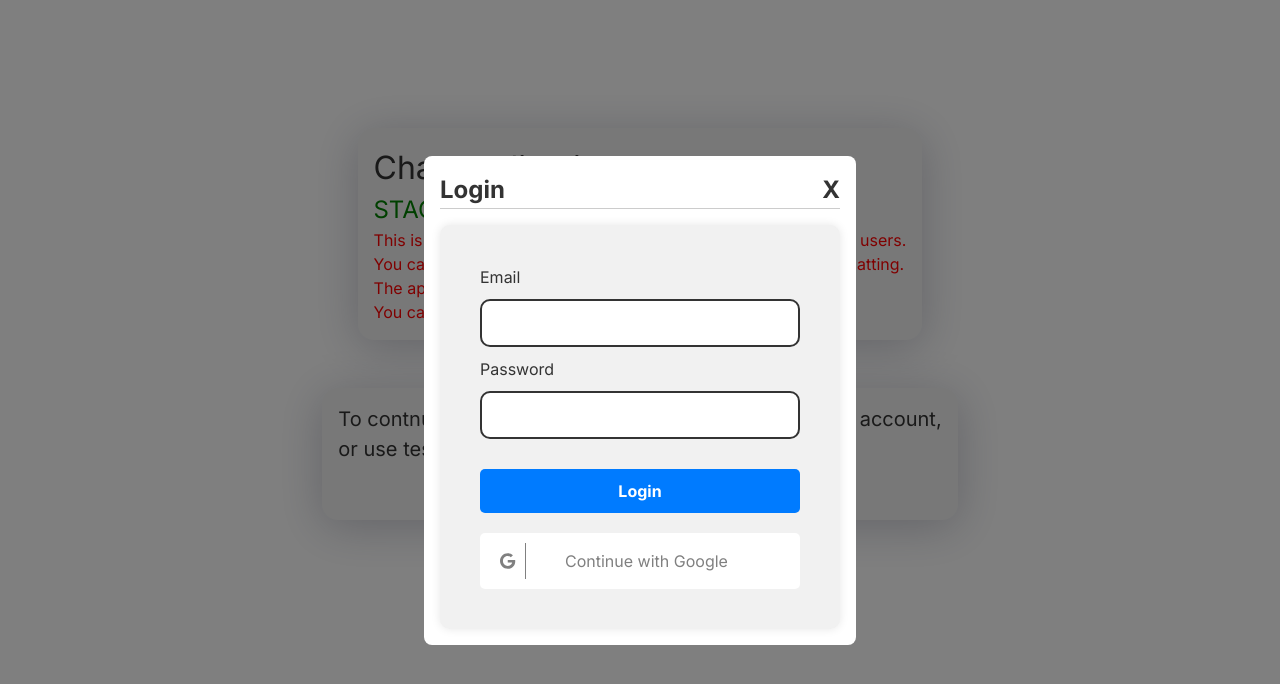
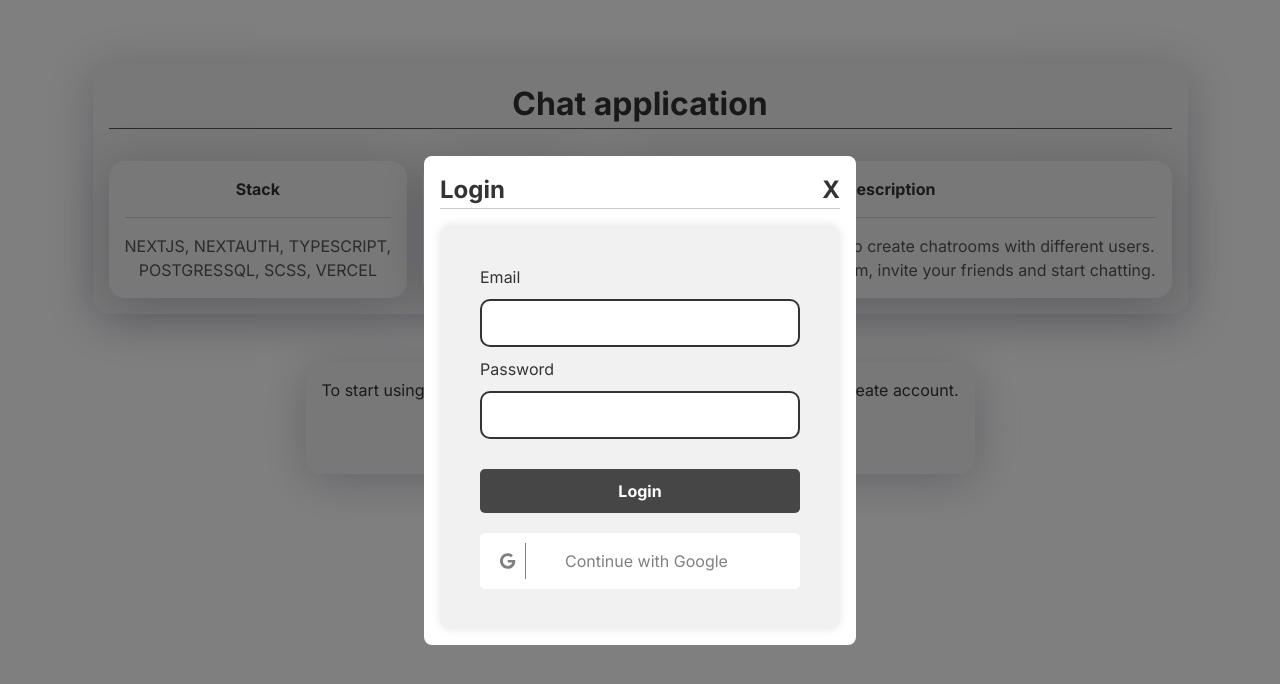
Before and after one commit to bukarinevg/chat-room, a Next.js app: page / in a window 1280 px wide. Shown: the top 684 px of the page. Built offline with nearby package versions, Linux system fonts and the light colour scheme.

Commit message:
edit main page

```diff
--- a/src/app/page.tsx
+++ b/src/app/page.tsx
@@ -4,6 +4,9 @@ import '@styles/main.scss';
 import Button from "@components/button";
 import AuthModal from "@components/auth-modal";
 import { useEffect, useState } from "react";
+import Card from "./components/card";
+import { faGithub } from "@fortawesome/free-brands-svg-icons";
+import { FontAwesomeIcon } from "@fortawesome/react-fontawesome";
 
 export default function Home() {
   const [showModal, setShowModal] = useState(false);
@@ -18,31 +21,62 @@ export default function Home() {
 
   return (
     <main className="content">
+
       <section className="chat__description block">
-        <h1 className="chat__description__header">Chat application</h1>
-        <p className="chat__description__stack"> <span>STACK</span>: NEXT, SCSS, TS, POSTGRESSQL</p>
-        <div className="chat__description__text">
-          <p>
-            This is application that allows to create chatrooms with different users.
-          </p>
-          <p>
-            You can create a new chat room, invite your friends and start chatting.
-          </p>
-          <p>
-            The application is hosted on Vercel.
-          </p>
-          <p>
-            You can find the
-            <a className="chat__description__link" href='https://github.com/bukarinevg/chat-room'> source code </a>
-            on my
-            <a className="chat__description__link" href='https://github.com/bukarinevg'>  GitHub account. </a>
-          </p>
-        </div>
+        <h1 className="chat__description__header"> Chat application</h1>
+        <article className="chat__description__cards">
+          <Card
+            title= "Stack"
+          >
+            NEXTJS, NEXTAUTH, TYPESCRIPT,<br></br>
+            POSTGRESSQL, SCSS,  VERCEL
+          </Card>
+          <Card
+            title= "Links"
+          >
+            <div className="chat__description__links">
+              <div>
+                <a className="chat__description__links__text" href='https://github.com/bukarinevg/chat-room'>
+                <FontAwesomeIcon
+                  className="chat__description__links__icon"
+                  icon={faGithub}
+                />
+                <span
+                  className="chat__description__links__text"
+                >
+                 source code
+                </span>
+                </a>
+              </div>
+              <div>
+                <a className="" href='https://github.com/bukarinevg/chat-room'>
+                <FontAwesomeIcon
+                  icon={faGithub}
+                  className="chat__description__links__icon"
+                />
+                  <span
+                    className="chat__description__links__text"
+                  >
+                  GitHub account
+                  </span>
+                </a>
+              </div>
+
+            </div>
+
+          </Card>
+          <Card
+            title= "Description"
+          >
+           This application allows users to create chatrooms with different users.<br></br>
+           You can create a new chat room, invite your friends and start chatting.
+          </Card>
+
+        </article>
       </section>
       <section className="chat__usage block" >
         <p>
-          To contnue you need to login, with google or facebook account,<br></br>
-          or use test account.
+          To start using the application, please sign in with google account, or create account.
         </p>
         <Button
           className="chat__usage__proceed"
--- a/src/styles/login-form.scss
+++ b/src/styles/login-form.scss
@@ -1,3 +1,5 @@
+@import 'variables.scss';
+
 .login-form{
     font-size: 1rem;
     display: flex;
@@ -46,14 +48,14 @@
         padding: 10px;
         border: none;
         border-radius: 5px;
-        background-color: #007bff;
+        background-color: rgba($darkPrimary, 0.9);
         color: white;
         font-weight: bold;
         cursor: pointer;
         transition: background-color 0.3s;
 
         &:hover{
-            background-color: #0056b3;
+            background-color: $darkPrimary;
         }
     }
 
--- a/src/styles/main.scss
+++ b/src/styles/main.scss
@@ -2,9 +2,8 @@
 
 .content{
     width: 100%;
-    padding: 10%;
+    padding: 5%;
     color: $darkPrimary;
-    font-size: 20px;
     display: flex;
     flex-direction: column;
     justify-content: center;
@@ -14,23 +13,49 @@
 
     .chat{
         &__description{
+            color: $darkPrimary;
+
             &__header{
                 font-size: 2rem;
+                font-weight: bold;
+                color: $darkPrimary;
+                width: 100%;
+                text-align: center;
+                border-bottom: 1px solid $darkSecondary;
             }
 
-            &__stack{
-                font-size: 1.5rem;
-                color: green;
+            &__cards{
+                display: flex;
+                justify-content: center;
+                align-items: center;
+                flex-wrap: wrap;
+                width: 100%;
+                margin-top: 2rem;
+                gap: 1rem;
+
             }
 
-            &__text{
+
+
+            &__links{
                 font-size: 1rem;
-                color: red;
-            }
+                display: flex;
+                flex-direction: column;
+                justify-content: center;
+                align-items: start;
 
-            &__link{
-                font-size: 1rem;
-                color: blue;
+                &__icon{
+                    font-size: 1rem;
+
+                }
+
+                &__text{
+                    font-size: 1rem;
+                    &::before{
+                        content: " ";
+                    }
+
+                }
             }
         }
 
@@ -43,20 +68,13 @@
             width: fit-content;
 
             &__proceed{
-                margin-left: 1em;
-                background-color: blue;
+                margin-top: 1em;
+                background-color: rgba($darkPrimary, 0.8);
                 color:white;
                 &:hover{
-                    background-color: rgba(0,0,255,0.7);
+                    background-color: $darkPrimary;
                 }
             }
         }
-
-
     }
-
-
-
-
-
 }
```
